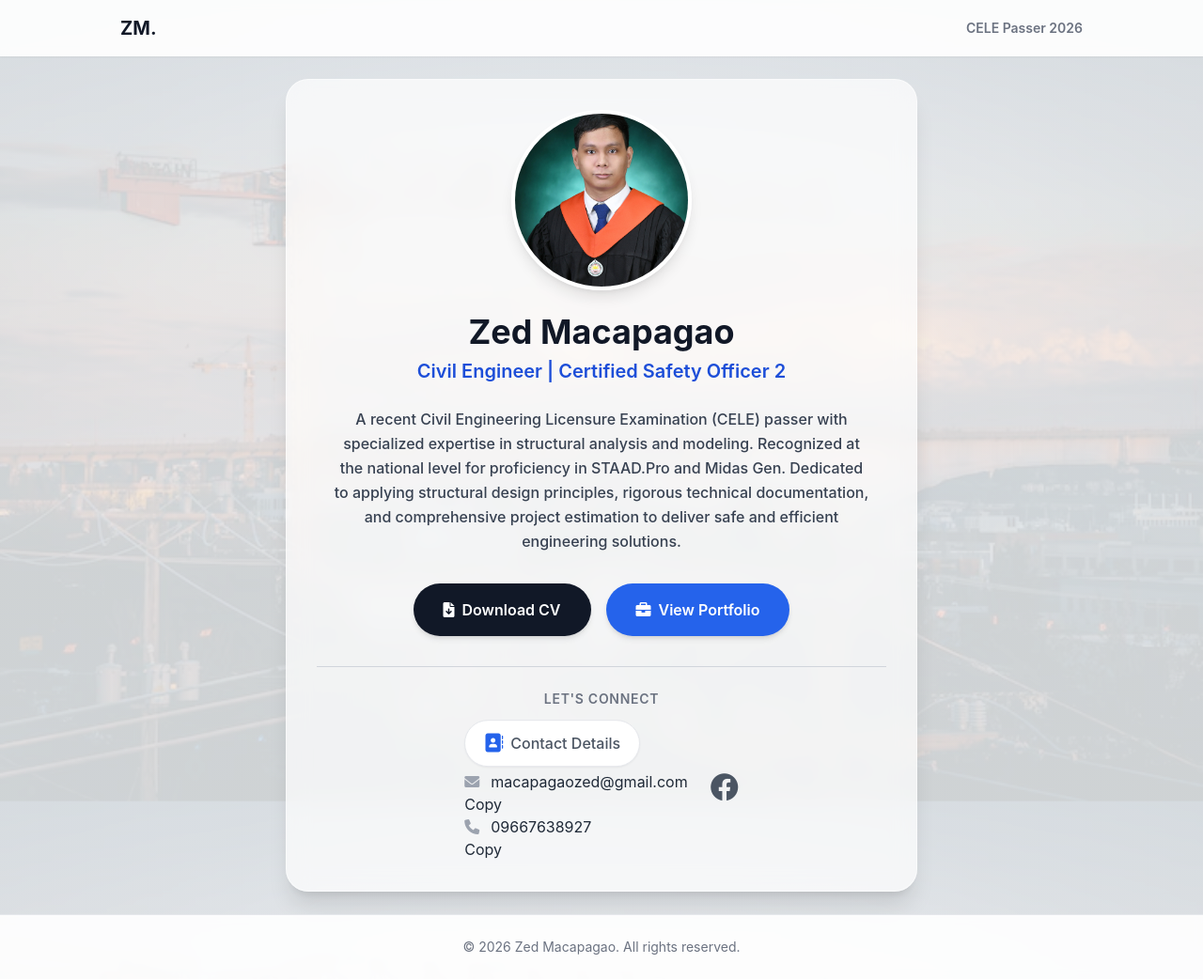
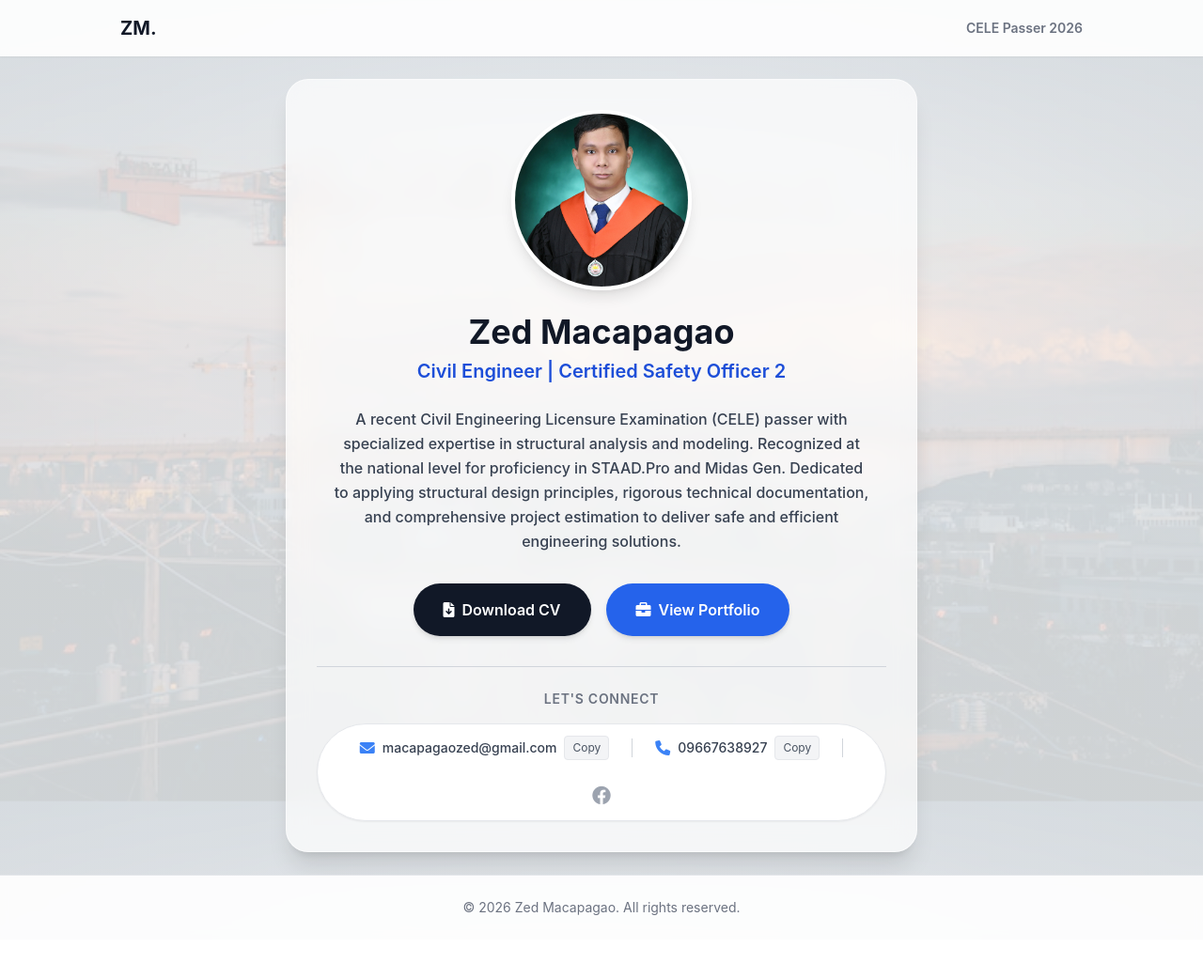
Before and after one commit to ZCuber21/hello, a plain HTML site: page index.html in a window 1280 px wide. Shown: the whole page at 94% size. After the commit the page ends 1000 px from the top, so only its background shows below. Drawn offline with nearby package versions, Linux system fonts and the light colour scheme.

Commit message:
Update index.html

```diff
--- a/index.html
+++ b/index.html
@@ -68,32 +68,36 @@
                 </button>
             </div>
 
-           <!-- Enhanced Contact Section -->
+<!-- Single-Liner Contact Section -->
             <div class="mt-8 border-t border-gray-300 pt-6">
                 <h4 class="text-sm font-semibold text-gray-500 uppercase tracking-wider mb-4">Let's Connect</h4>
-                <div class="flex justify-center items-center gap-6">
 
-                    <!-- Interactive Contact Toggle (Prevents App Popups) -->
-                    <div class="contact-wrapper">
-                        <button class="flex items-center gap-2 text-gray-600 hover:text-gray-900 bg-white hover:bg-gray-50 border border-gray-200 px-5 py-2.5 rounded-full shadow-sm transition-all duration-300 font-medium animate-float" onclick="toggleContactInfo()">
-                            <i class="fas fa-address-book text-xl text-blue-600"></i> Contact Details
-                        </button>
+                <!-- Flex container for the one-liner -->
+                <div class="inline-flex flex-wrap justify-center items-center gap-4 md:gap-6 bg-white border border-gray-200 px-6 py-3 rounded-full shadow-sm">
 
-                        <div id="contact-dropdown" class="contact-dropdown text-left">
-                            <div class="contact-item">
-                                <span class="flex items-center"><i class="fas fa-envelope mr-3 text-gray-400"></i>macapagaozed@gmail.com</span>
-                                <button class="copy-btn" onclick="copyToClipboard('macapagaozed@gmail.com', this)">Copy</button>
-                            </div>
-                            <div class="contact-item">
-                                <span class="flex items-center"><i class="fas fa-phone mr-3 text-gray-400"></i>09667638927</span>
-                                <button class="copy-btn" onclick="copyToClipboard('09667638927', this)">Copy</button>
-                            </div>
-                        </div>
+                    <!-- Email Inline -->
+                    <div class="flex items-center gap-2">
+                        <i class="fas fa-envelope text-blue-500"></i>
+                        <span class="text-gray-700 text-sm font-medium">macapagaozed@gmail.com</span>
+                        <button class="bg-gray-100 hover:bg-gray-200 text-gray-600 text-xs px-2 py-1 rounded border border-gray-200 transition-colors" onclick="copyToClipboard('macapagaozed@gmail.com', this)">Copy</button>
                     </div>
 
-                    <!-- Facebook (Link is fine here as it goes to a website) -->
-                    <a href="https://www.facebook.com/share/19tnQhVcMZ/" target="_blank" class="text-gray-600 hover:text-blue-600 transition-colors duration-300 animate-float" style="animation-delay: 0.2s;" title="Facebook">
-                        <i class="fab fa-facebook text-3xl"></i>
+                    <!-- Vertical Divider -->
+                    <div class="hidden md:block w-px h-5 bg-gray-300"></div>
+
+                    <!-- Phone Inline -->
+                    <div class="flex items-center gap-2">
+                        <i class="fas fa-phone text-blue-500"></i>
+                        <span class="text-gray-700 text-sm font-medium">09667638927</span>
+                        <button class="bg-gray-100 hover:bg-gray-200 text-gray-600 text-xs px-2 py-1 rounded border border-gray-200 transition-colors" onclick="copyToClipboard('09667638927', this)">Copy</button>
+                    </div>
+
+                    <!-- Vertical Divider -->
+                    <div class="hidden md:block w-px h-5 bg-gray-300"></div>
+
+                    <!-- Facebook -->
+                    <a href="https://www.facebook.com/share/19tnQhVcMZ/" target="_blank" class="text-gray-400 hover:text-blue-600 transition-colors text-xl" title="Facebook">
+                        <i class="fab fa-facebook"></i>
                     </a>
                 </div>
             </div>
```
